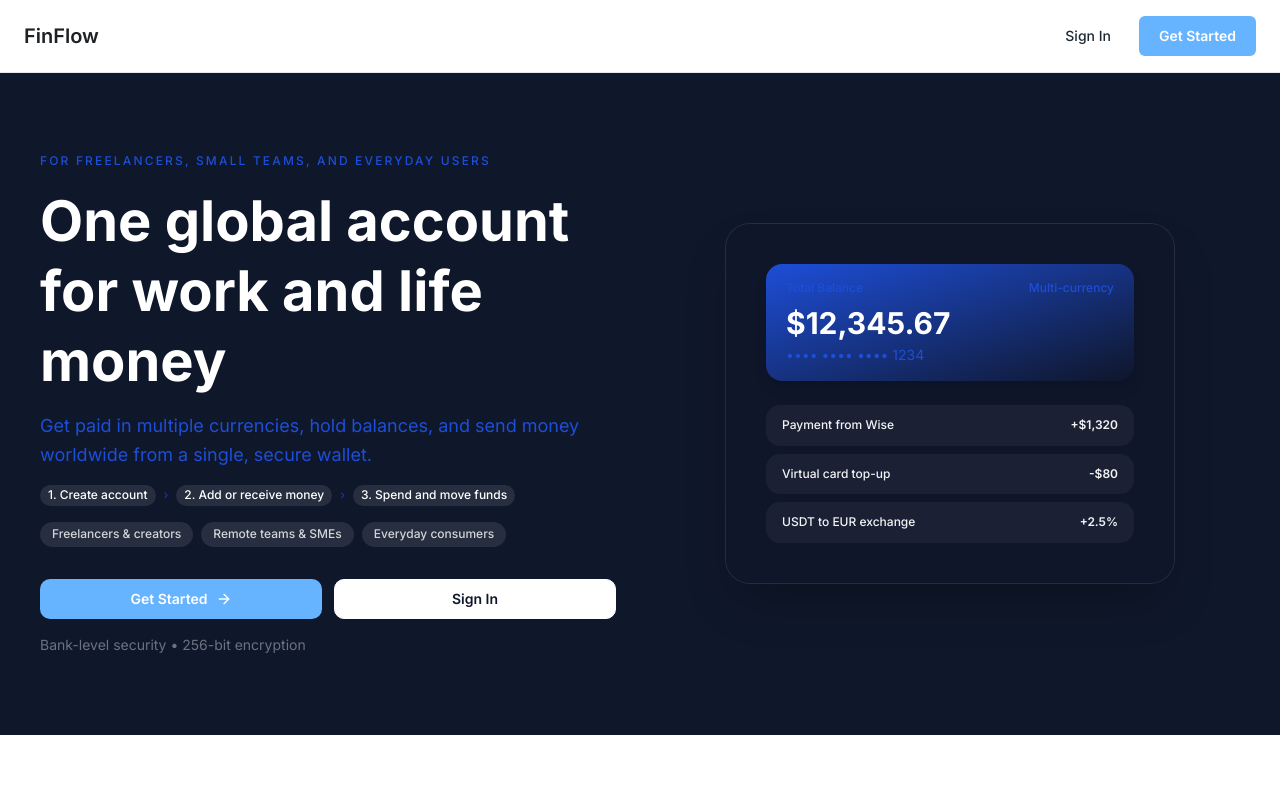
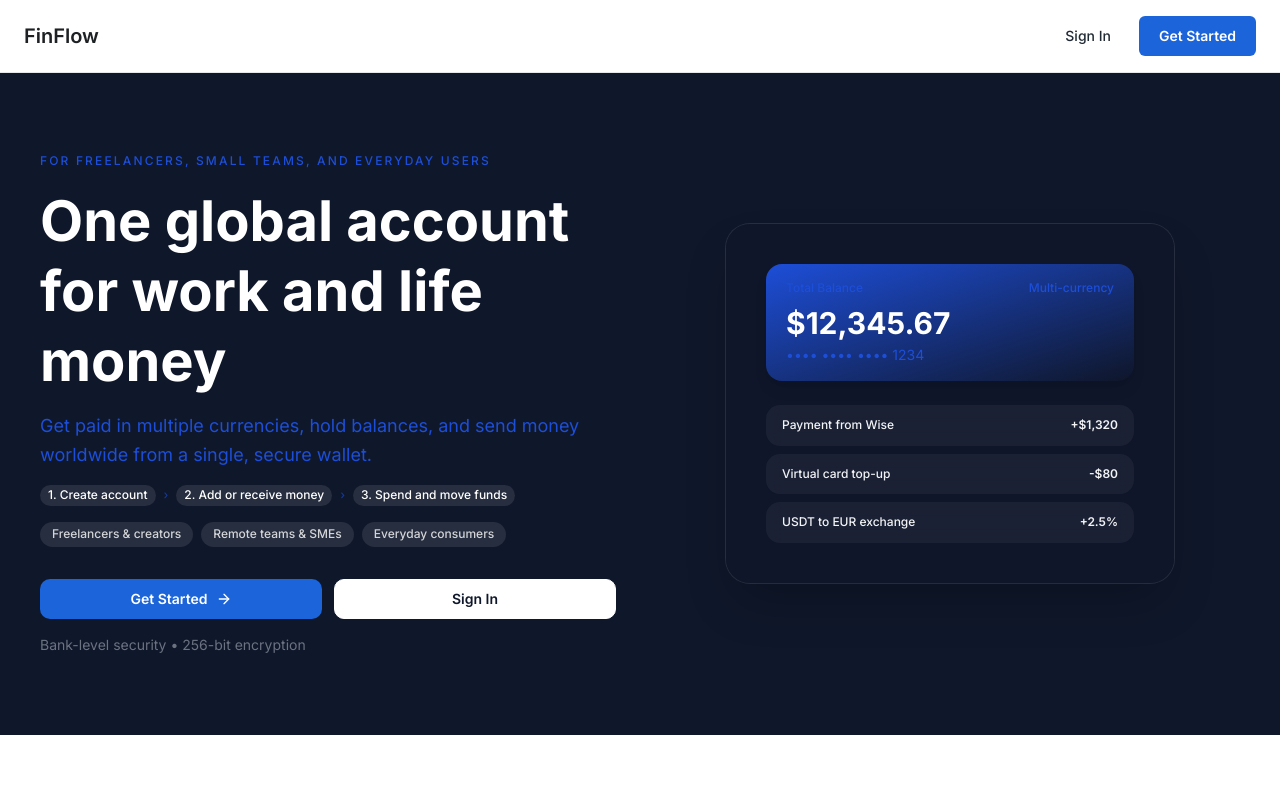
Before and after one commit to OlakunlePaul/FinFlow, a Next.js app: page / in a window 1280 px wide. Shown: the top 800 px of the page. Built offline with nearby package versions, Linux system fonts and the light colour scheme.

Commit message:
Update global CSS variables for accent colors to align with design tokens, ensuring consistency in UI styling.

```diff
--- a/app/globals.css
+++ b/app/globals.css
@@ -27,9 +27,9 @@
     --muted: 0 0% 96%;
     --muted-foreground: 0 0% 40%; /* #666666 */
 
-    /* Accent ≈ light blue */
-    --accent: 210 100% 70%; /* #66B2FF-ish */
-    --accent-foreground: 210 10% 13%;
+    /* Accent - matches design token colors.accent (#1D4ED8) */
+    --accent: 217 78% 48%; /* #1D4ED8 */
+    --accent-foreground: 0 0% 100%;
 
     /* Semantic destructive ≈ crimson red */
     --destructive: 348 83% 47%; /* #DC143C */
@@ -56,8 +56,8 @@
     --secondary-foreground: 0 0% 98%;
     --muted: 215 28% 18%;
     --muted-foreground: 0 0% 80%;
-    --accent: 210 100% 60%;
-    --accent-foreground: 215 40% 10%;
+    --accent: 217 78% 48%; /* #1D4ED8 */
+    --accent-foreground: 0 0% 100%;
     --destructive: 348 83% 47%;
     --destructive-foreground: 0 0% 100%;
     --border: 215 28% 24%;
```
